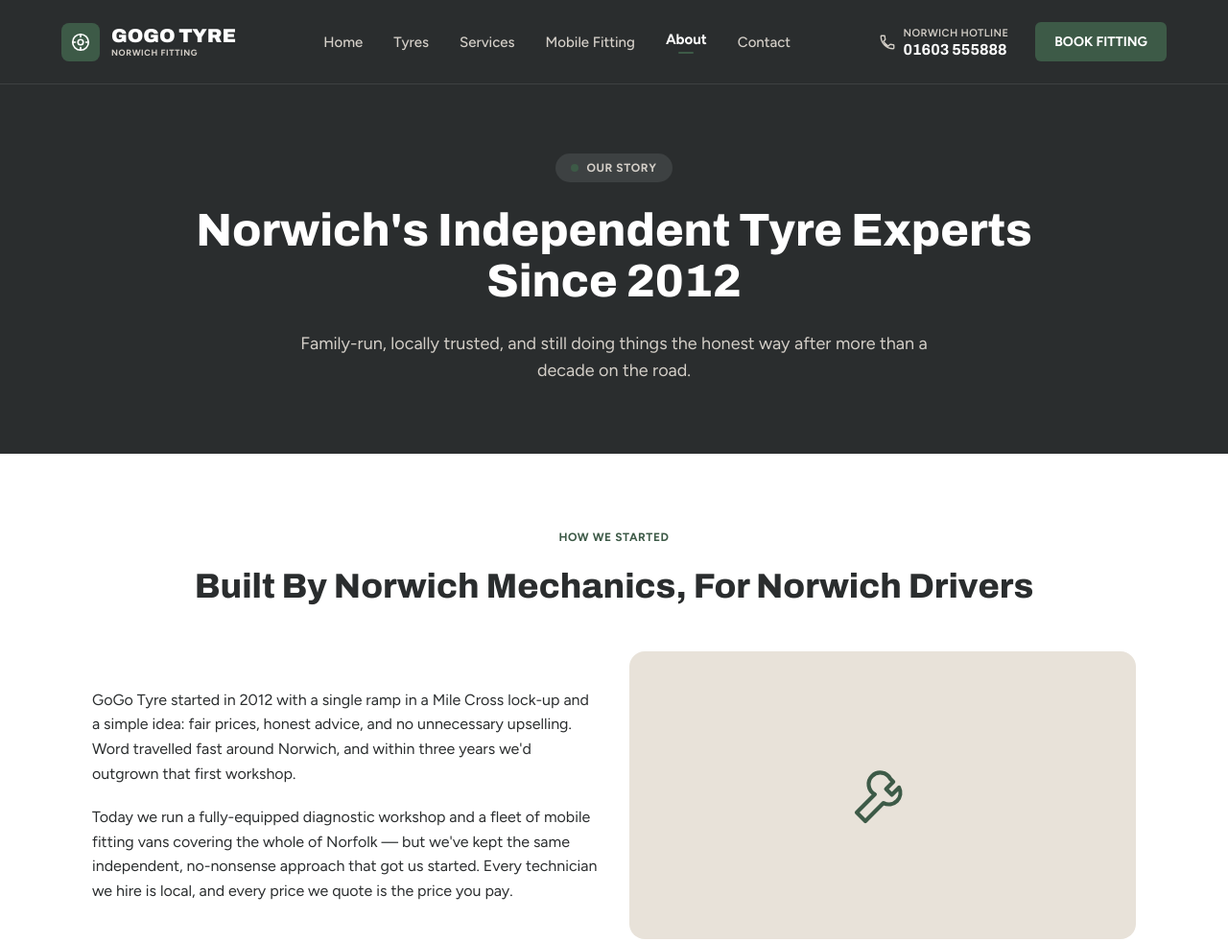
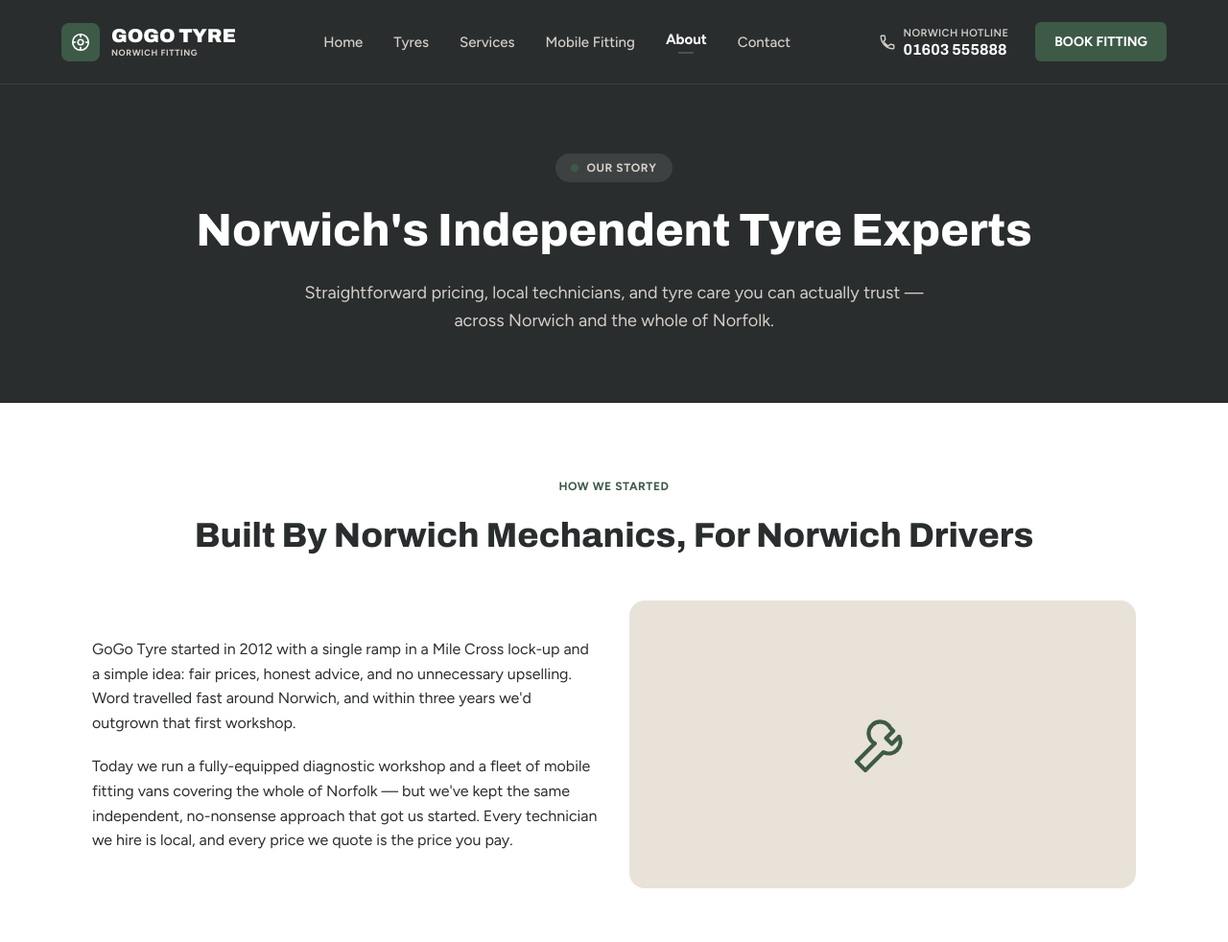
Before and after one commit to Izzahsheikh/GogoTyres, a website: page about.html in a window 1280 px wide. Shown: the top 982 px of the page at 96% size. Drawn offline with Linux system fonts and the light colour scheme.

Commit message:
about.tyre page

```diff
--- a/about.html
+++ b/about.html
@@ -216,8 +216,8 @@
 <!-- PAGE HEADER -->
 <section class="page-header">
   <div class="page-badge"><span>Our Story</span></div>
-  <h1>Norwich's Independent Tyre Experts Since 2012</h1>
-  <p>Family-run, locally trusted, and still doing things the honest way after more than a decade on the road.</p>
+  <h1>Norwich's Independent Tyre Experts</h1>
+  <p>Straightforward pricing, local technicians, and tyre care you can actually trust — across Norwich and the whole of Norfolk.</p>
 </section>
 
 <!-- OUR STORY -->
```
